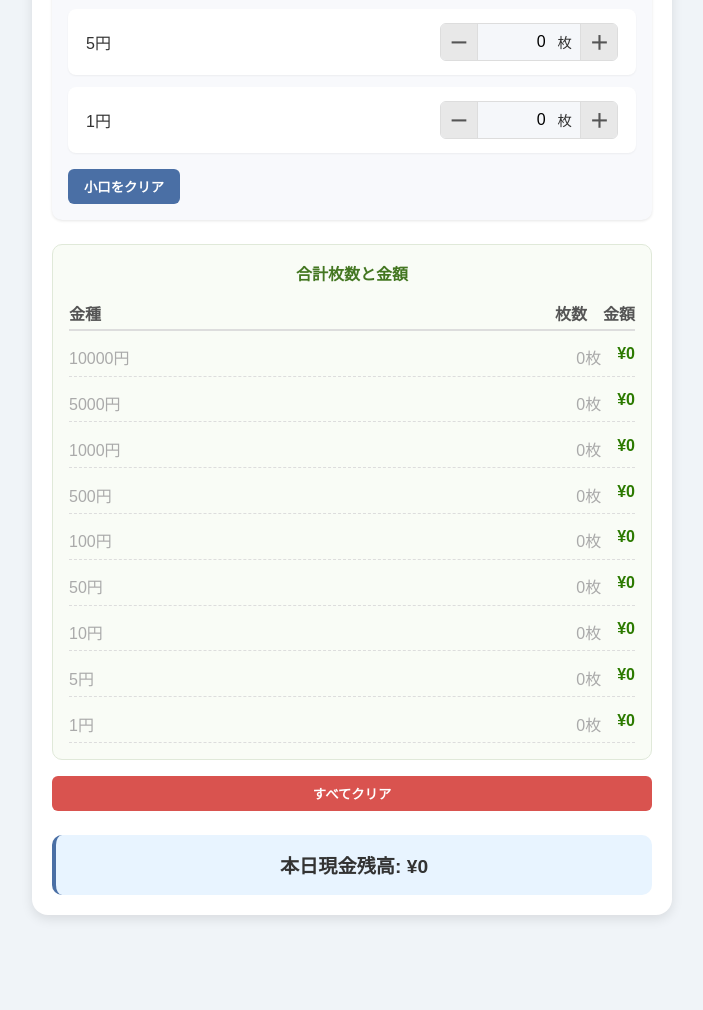
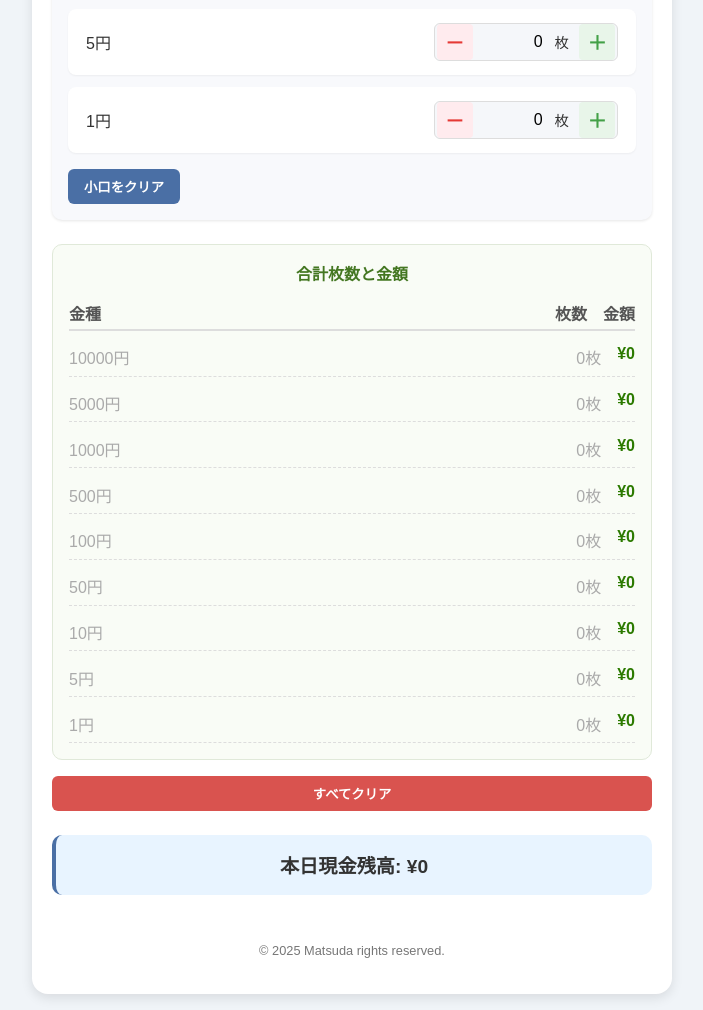
Before and after one commit to mentalsam/Confirmation-of-Cash-Availability, a plain HTML site: page index.html in a window 1280 px wide. Shown: the part 778-1788 px from the top of the page, without its empty margins (288-991 px from the left). Before the commit the page ends 1709 px from the top, so only its background shows below. Drawn offline with Linux system fonts and the light colour scheme.

Commit message:
Update index.html

```diff
--- a/index.html
+++ b/index.html
@@ -134,18 +134,38 @@
       color: #555;
       transition: all 0.2s;
       user-select: none;
+      border-radius: 4px;
+      margin: 0 2px;
     }
     .btn-count:hover {
       background: #d8d8d8;
+      transform: translateY(-1px);
+      box-shadow: 0 2px 4px rgba(0,0,0,0.1);
     }
     .btn-count:active {
       background: #c8c8c8;
+      transform: translateY(1px);
+      box-shadow: none;
     }
     .btn-minus {
-      border-right: 1px solid #ddd;
+      background: #ffebee;
+      color: #e53935;
+    }
+    .btn-minus:hover {
+      background: #ffcdd2;
+    }
+    .btn-minus:active {
+      background: #ef9a9a;
     }
     .btn-plus {
-      border-left: 1px solid #ddd;
+      background: #e8f5e9;
+      color: #43a047;
+    }
+    .btn-plus:hover {
+      background: #c8e6c9;
+    }
+    .btn-plus:active {
+      background: #a5d6a7;
     }
     .result {
       margin-top: 1.5rem;
@@ -240,6 +260,13 @@
     }
     button.clear-all:hover {
       background: #c9302c;
+    }
+    .footer {
+      text-align: center;
+      margin-top: 2rem;
+      padding: 1rem 0;
+      font-size: 0.8rem;
+      color: #777;
     }
     @keyframes fadeIn {
       from { opacity: 0; transform: translateY(10px); }
@@ -479,6 +506,11 @@
 
     <!-- 本日現金残高を一番下に移動 -->
     <div class="result" id="totalDisplay">合計: ¥0</div>
+
+    <!-- フッター -->
+    <div class="footer">
+      © 2025 Matsuda rights reserved.
+    </div>
   </div>
 
   <script>
```
